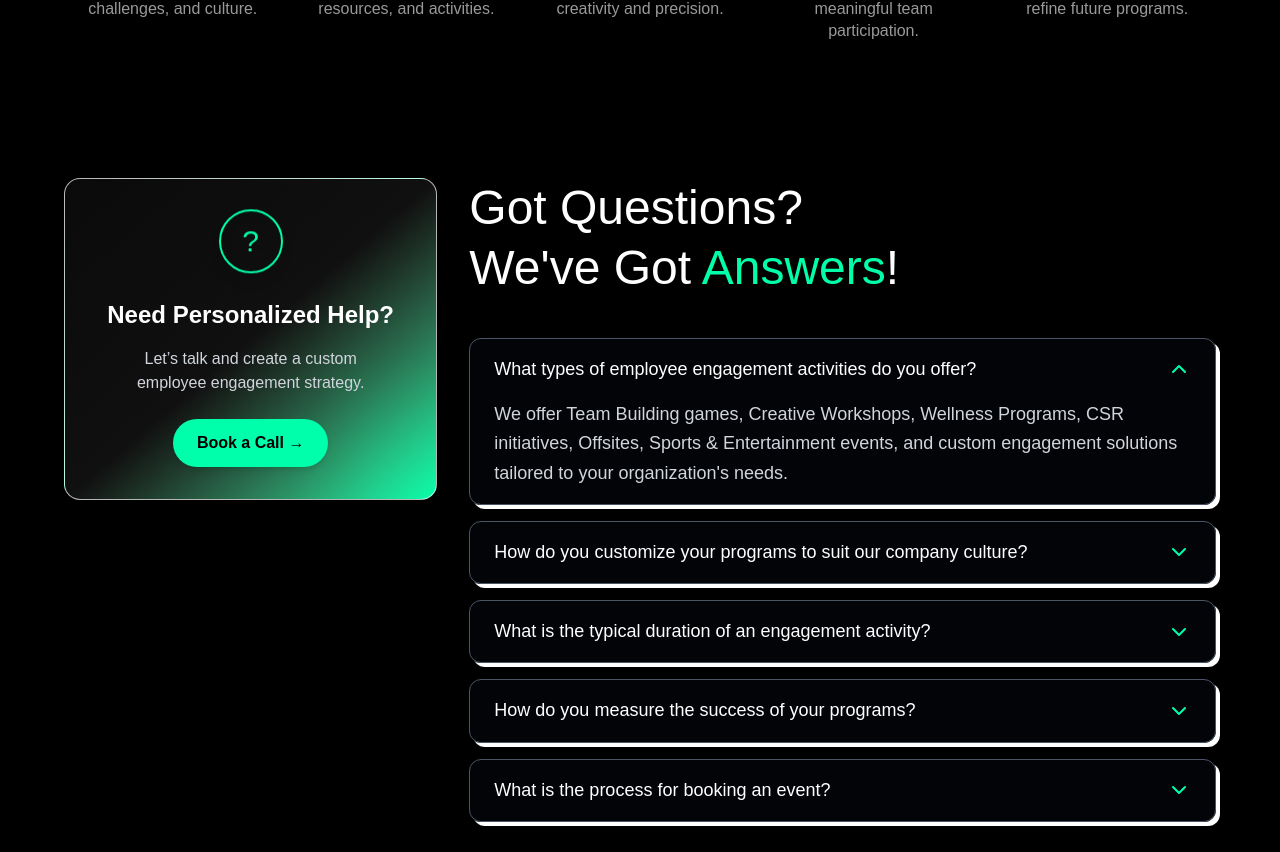
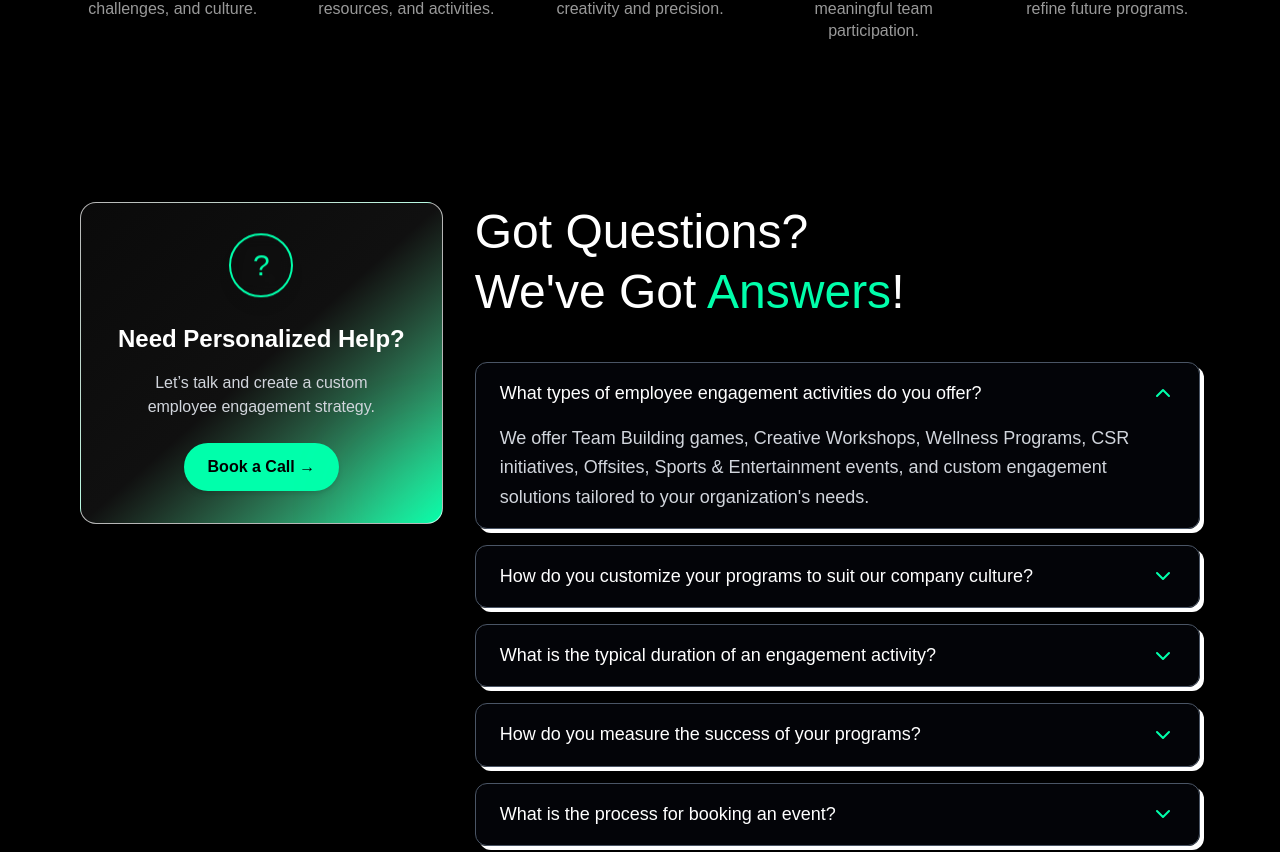
Before and after one commit to jaimeenbhagat/Onethrive-Website, a React (Vite) app: page / in a window 1280 px wide. Shown: the part 2816-3668 px from the top of the page. Built offline with nearby package versions, Linux system fonts and the light colour scheme; a web font is replaced by a local one.

Commit message:
Updated spacing in faqs

```diff
--- a/src/components/FAQs.jsx
+++ b/src/components/FAQs.jsx
@@ -39,13 +39,13 @@ const FAQs = () => {
 
   return (
     <div
-      className="bg-black font-interphase text-white min-h-screen mt-2 p-4 md:p-6 lg:p-8"
+      className="bg-black font-interphase text-white py-16 px-6 sm:px-10 md:px-20"
       style={{
         fontFamily:
           '"Bricolage Grotesque", "Bricolage Grotesque Placeholder", sans-serif',
       }}
     >
-      <div className="max-w-6xl mx-auto flex flex-col lg:flex-row gap-6 lg:gap-8">
+      <div className="max-w-7xl mx-auto flex flex-col lg:flex-row gap-6 lg:gap-8">
         {/* Left Panel */}
         <div className="lg:w-1/3">
           <motion.div
```
